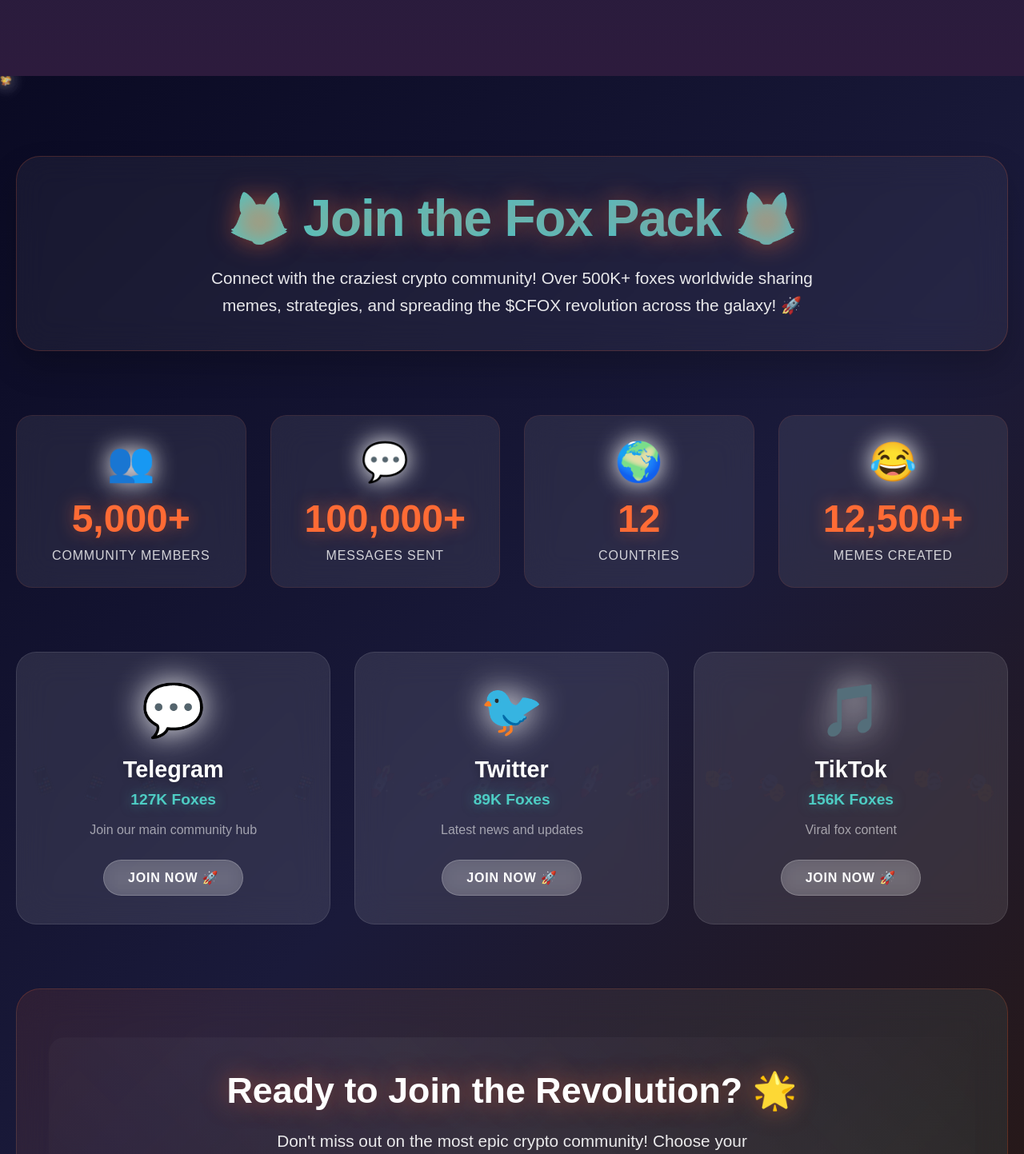
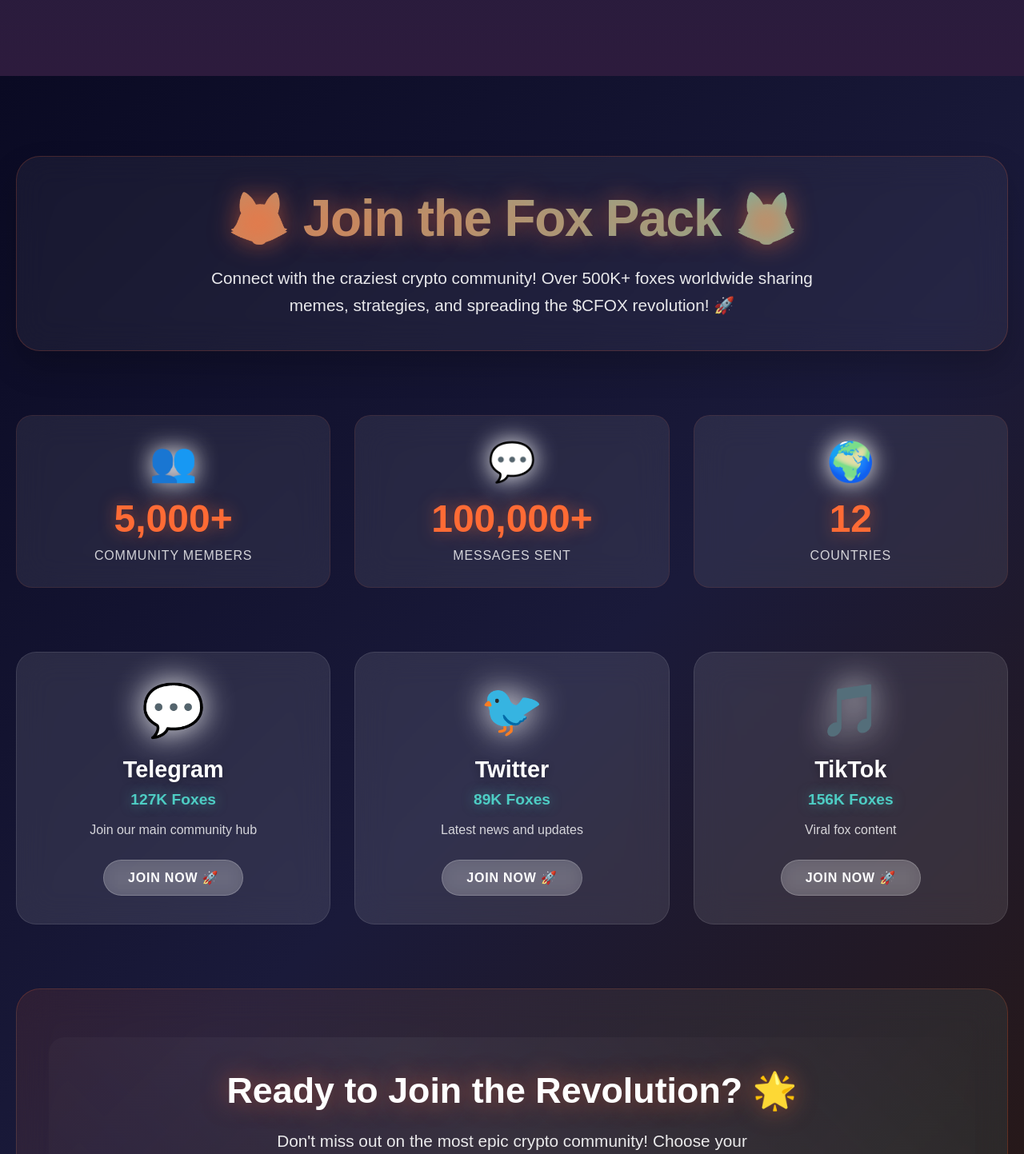
Before and after one commit to ArtemMikhailenko/CrazyFox, a Next.js app: page / in a window 1280 px wide. Shown: the part 3527-4970 px from the top of the page at 80% size. Built offline with nearby package versions, Linux system fonts and the light colour scheme.

Commit message:
first commit

```diff
--- a/src/components/CrazyCommunity/CrazyCommunity.tsx
+++ b/src/components/CrazyCommunity/CrazyCommunity.tsx
@@ -5,15 +5,13 @@
 import styles from './CrazyCommunity.module.css';
 
 const CrazyCommunity = () => {
-  const [activeCard, setActiveCard] = useState(null);
-  const [particles, setParticles] = useState([]);
-  const [mousePosition, setMousePosition] = useState({ x: 0, y: 0 });
-  const [isHovering, setIsHovering] = useState(false);
+  const [activeCard, setActiveCard] = useState<number | null>(null);
+  const [isMobile, setIsMobile] = useState(false);
   const containerRef = useRef(null);
-  const isInView = useInView(containerRef, { once: true, amount: 0.3 });
+  const isInView = useInView(containerRef, { once: true, amount: 0.2 });
   const controls = useAnimation();
 
-  // Community stats that animate
+  // Community stats
   const [stats, setStats] = useState({
     members: 0,
     messages: 0,
@@ -29,7 +27,6 @@
       color: '#0088cc',
       gradient: 'linear-gradient(135deg, #0088cc, #00a6d6)',
       description: 'Join our main community hub',
-      bgPattern: '📱',
       url: 'https://t.me/crazyfoxmeme'
     },
     {
@@ -39,7 +36,6 @@
       color: '#1da1f2',
       gradient: 'linear-gradient(135deg, #1da1f2, #0d8bd9)',
       description: 'Latest news and updates',
-      bgPattern: '🚀',
       url: 'https://x.com/crazyfoxmeme?s=21'
     },
     {
@@ -49,18 +45,29 @@
       color: '#000000',
       gradient: 'linear-gradient(135deg, #000000, #ff0050)',
       description: 'Viral fox content',
-      bgPattern: '🎭',
       url: 'https://www.tiktok.com/@crazyfoxmeme?_t=ZM-8wpwWp3NVAu&_r=1'
     }
   ];
 
+  // Detect mobile device
+  useEffect(() => {
+    const checkIsMobile = () => {
+      const userAgent = navigator.userAgent || navigator.vendor || (window as any).opera;
+      const isMobileDevice = /android|webos|iphone|ipad|ipod|blackberry|iemobile|opera mini/i.test(userAgent.toLowerCase());
+      const isSmallScreen = window.innerWidth <= 768;
+      setIsMobile(isMobileDevice || isSmallScreen);
+    };
 
-  // Animate stats on mount
+    checkIsMobile();
+    window.addEventListener('resize', checkIsMobile);
+    return () => window.removeEventListener('resize', checkIsMobile);
+  }, []);
+
+  // Animate stats when in view
   useEffect(() => {
     if (isInView) {
-      const animateStats = () => {
       const targets = { members: 5000, messages: 100000, countries: 12, memes: 12500 };
-        const duration = 2000;
+      const duration = isMobile ? 1000 : 2000; // Faster on mobile
       const startTime = Date.now();
 
       const updateStats = () => {
@@ -80,64 +87,18 @@
       };
 
       requestAnimationFrame(updateStats);
-      };
-
-      animateStats();
       controls.start('visible');
     }
-  }, [isInView, controls]);
+  }, [isInView, controls, isMobile]);
 
-  // Generate floating particles
-  useEffect(() => {
-    const generateParticles = () => {
-      const newParticles = [];
-      for (let i = 0; i < 20; i++) {
-        newParticles.push({
-          id: i,
-          x: Math.random() * 100,
-          y: Math.random() * 100,
-          size: Math.random() * 4 + 2,
-          speed: Math.random() * 2 + 1,
-          emoji: ['🦊', '🚀', '💎', '🌙', '⭐', '🔥'][Math.floor(Math.random() * 6)]
-        });
-      }
-      //@ts-ignore
-      setParticles(newParticles);
-    };
-
-    generateParticles();
-  }, []);
-
-  // Mouse tracking
-  useEffect(() => {
-    const handleMouseMove = (e:any) => {
-      if (containerRef.current) {
-
-        //@ts-ignore
-        const rect = containerRef.current.getBoundingClientRect();
-        setMousePosition({
-          x: ((e.clientX - rect.left) / rect.width) * 100,
-          y: ((e.clientY - rect.top) / rect.height) * 100
-        });
-      }
-    };
-
-    const container = containerRef.current;
-    if (container) {
-        //@ts-ignore
-      container.addEventListener('mousemove', handleMouseMove);
-      //@ts-ignore
-      return () => container.removeEventListener('mousemove', handleMouseMove);
-    }
-  }, []);
-
+  // Simplified animations for mobile
   const containerVariants = {
     hidden: { opacity: 0 },
     visible: {
       opacity: 1,
       transition: {
-        staggerChildren: 0.1,
-        delayChildren: 0.2
+        staggerChildren: isMobile ? 0.05 : 0.1,
+        delayChildren: isMobile ? 0.1 : 0.2
       }
     }
   };
@@ -145,98 +106,46 @@
   const cardVariants = {
     hidden: {
       opacity: 0,
-      y: 50,
-      rotateX: -15
+      y: isMobile ? 20 : 50
     },
     visible: {
       opacity: 1,
       y: 0,
-      rotateX: 0,
       transition: {
         type: "spring",
-        stiffness: 100,
-        damping: 15
+        stiffness: isMobile ? 200 : 100,
+        damping: isMobile ? 20 : 15
       }
     }
   };
 
   return (
     <div className={styles.communityWrapper} ref={containerRef}>
-      {/* Animated Background */}
+      {/* Simplified background for mobile */}
+      {!isMobile && (
         <div className={styles.backgroundEffects}>
-        {particles.map((particle) => (
-          <motion.div
-          //@ts-ignore
-            key={particle.id}
-            className={styles.particle}
-            initial={{
-                //@ts-ignore
-              x: `${particle.x}%`,
-              //@ts-ignore
-              y: `${particle.y}%`,
-              //@ts-ignore
-              fontSize: `${particle.size}px`
-            }}
-            animate={{
-                //@ts-ignore
-              y: [`${particle.y}%`, `${particle.y - 20}%`, `${particle.y}%`],
-              rotate: [0, 180, 360],
-              scale: [1, 1.2, 1]
-            }}
-            transition={{
-                //@ts-ignore
-              duration: particle.speed * 3,
-              repeat: Infinity,
-              ease: "easeInOut"
-            }}
-          >
-            {/*@ts-ignore*/}
-            {particle.emoji}
-          </motion.div>
-        ))}
+          {/* Only show particles on desktop */}
+          <div className={styles.simpleBackground} />
         </div>
-
-      {/* Mouse Glow Effect */}
-      <motion.div
-        className={styles.mouseGlow}
-        animate={{
-          x: `${mousePosition.x}%`,
-          y: `${mousePosition.y}%`,
-          opacity: isHovering ? 0.6 : 0
-        }}
-        transition={{ type: "spring", stiffness: 500, damping: 30 }}
-      />
+      )}
 
       <motion.div
         className={styles.container}
         variants={containerVariants}
         initial="hidden"
         animate={controls}
-        onMouseEnter={() => setIsHovering(true)}
-        onMouseLeave={() => setIsHovering(false)}
       >
         {/* Header Section */}
         <motion.div className={styles.header} variants={cardVariants}>
-          <motion.div
-            className={styles.titleContainer}
-            whileHover={{ scale: 1.02 }}
-          >
-            <motion.h2
-              className={styles.title}
-              initial={{ backgroundPosition: "0% 50%" }}
-              animate={{ backgroundPosition: "200% 50%" }}
-              transition={{ duration: 3, repeat: Infinity, ease: "linear" }}
-            >
+          <div className={styles.titleContainer}>
+            <h2 className={styles.title}>
               🦊 Join the Fox Pack 🦊
-            </motion.h2>
-            <motion.p
-              className={styles.subtitle}
-              variants={cardVariants}
-            >
+            </h2>
+            <p className={styles.subtitle}>
               Connect with the craziest crypto community! Over 500K+ foxes worldwide sharing memes,
-              strategies, and spreading the $CFOX revolution across the galaxy! 🚀
-            </motion.p>
-          </motion.div>
+              strategies, and spreading the $CFOX revolution! 🚀
+            </p>
+          </div>
         </motion.div>
 
         {/* Community Stats */}
@@ -245,17 +154,14 @@
             { label: 'Community Members', value: stats.members, icon: '👥', suffix: '+' },
             { label: 'Messages Sent', value: stats.messages, icon: '💬', suffix: '+' },
             { label: 'Countries', value: stats.countries, icon: '🌍', suffix: '' },
-            { label: 'Memes Created', value: stats.memes, icon: '😂', suffix: '+' }
+            // { label: 'Memes Created', value: stats.memes, icon: '😂', suffix: '+' }
           ].map((stat, i) => (
             <motion.div
               key={i}
               className={styles.statCard}
-              whileHover={{
-                scale: 1.05,
-                boxShadow: "0 20px 40px rgba(255, 107, 53, 0.3)"
-              }}
-              whileTap={{ scale: 0.95 }}
-              initial={{ opacity: 0, y: 20 }}
+              whileHover={!isMobile ? { scale: 1.05 } : {}}
+              whileTap={{ scale: 0.98 }}
+              initial={{ opacity: 0, y: isMobile ? 10 : 20 }}
               animate={{ opacity: 1, y: 0 }}
               transition={{ delay: i * 0.1 }}
             >
@@ -271,114 +177,56 @@
         {/* Social Platforms Grid */}
         <motion.div className={styles.socialGrid} variants={cardVariants}>
           {socialPlatforms.map((platform, i) => (
-            <a
+            <motion.a
               key={i}
               href={platform.url}
               target="_blank"
               rel="noopener noreferrer"
               className={styles.linkWrapper}
+              variants={cardVariants}
+              whileHover={!isMobile ? { scale: 1.02 } : {}}
+              whileTap={{ scale: 0.98 }}
+              onHoverStart={() => !isMobile && setActiveCard(i)}
+              onHoverEnd={() => !isMobile && setActiveCard(null)}
+              onClick={() => isMobile && setActiveCard(activeCard === i ? null : i)}
             >
-            <motion.div
-              key={i}
+              <div
                 className={styles.socialCard}
-              variants={cardVariants}
-              whileHover={{
-                scale: 1.05,
-                rotateY: 5,
-                z: 50
-              }}
-              whileTap={{ scale: 0.95 }}
-              //@ts-ignore
-              onHoverStart={() => setActiveCard(i)}
-              onHoverEnd={() => setActiveCard(null)}
                 style={{
-                background: activeCard === i ? platform.gradient : 'rgba(255, 255, 255, 0.1)'
+                  background: (activeCard === i && !isMobile) ? platform.gradient : 'rgba(255, 255, 255, 0.1)'
                 }}
               >
-              {/* Background Pattern */}
-              <div className={styles.cardPattern}>
-                {Array.from({ length: 6 }, (_, j) => (
-                  <span key={j} className={styles.patternEmoji}>
-                    {platform.bgPattern}
-                  </span>
-                ))}
+                {/* Simplified content for mobile */}
+                <div className={styles.cardContent}>
+                  <div className={styles.socialIcon}>
+                    {platform.icon}
                   </div>
 
-              {/* Card Content */}
-              <div className={styles.cardContent}>
-                <motion.div
-                  className={styles.socialIcon}
-                  animate={{
-                    rotate: activeCard === i ? [0, -10, 10, 0] : 0,
-                    scale: activeCard === i ? 1.2 : 1
-                  }}
-                  transition={{ duration: 0.5 }}
-                >
-                  {platform.icon}
-                </motion.div>
+                  <h3 className={styles.socialName}>
+                    {platform.name}
+                  </h3>
 
-                <motion.h3
-                  className={styles.socialName}
-                  animate={{ y: activeCard === i ? -2 : 0 }}
-                >
-                  {platform.name}
-                </motion.h3>
-
-                <motion.div
-                  className={styles.memberCount}
-                  animate={{ scale: activeCard === i ? 1.1 : 1 }}
-                >
+                  <div className={styles.memberCount}>
                     {platform.members} Foxes
-                </motion.div>
-
-                <motion.p
-                  className={styles.socialDescription}
-                  initial={{ opacity: 0.7 }}
-                  animate={{ opacity: activeCard === i ? 1 : 0.7 }}
-                >
-                  {platform.description}
-                </motion.p>
-
-                <motion.button
-                  className={styles.joinButton}
-                  whileHover={{ scale: 1.05 }}
-                  whileTap={{ scale: 0.95 }}
-                  animate={{
-                    backgroundColor: activeCard === i ? '#ffffff' : 'rgba(255, 255, 255, 0.2)',
-                    color: activeCard === i ? platform.color : '#ffffff'
-                  }}
-                >
-                  Join Now 🚀
-                </motion.button>
                   </div>
 
-              {/* Hover Effect */}
-              <motion.div
-                className={styles.cardGlow}
-                animate={{
-                  opacity: activeCard === i ? 1 : 0,
-                  scale: activeCard === i ? 1 : 0.8
-                }}
-                style={{ background: platform.gradient }}
-              />
-            </motion.div>
-            </a>
+                  <p className={styles.socialDescription}>
+                    {platform.description}
+                  </p>
+
+                  <button className={styles.joinButton}>
+                    Join Now 🚀
+                  </button>
+                </div>
+              </div>
+            </motion.a>
           ))}
         </motion.div>
 
         {/* Call to Action */}
         <motion.div className={styles.ctaSection} variants={cardVariants}>
-          <motion.div
-            className={styles.ctaCard}
-            whileHover={{ scale: 1.02, boxShadow: "0 30px 60px rgba(255, 107, 53, 0.4)" }}
-          >
-            <motion.div
-              className={styles.ctaContent}
-              animate={{
-                backgroundPosition: ["0% 50%", "100% 50%", "0% 50%"]
-              }}
-              transition={{ duration: 4, repeat: Infinity, ease: "linear" }}
-            >
+          <div className={styles.ctaCard}>
+            <div className={styles.ctaContent}>
               <h3 className={styles.ctaTitle}>
                 Ready to Join the Revolution? 🌟
               </h3>
@@ -389,21 +237,19 @@
               <div className={styles.ctaButtons}>
                 <motion.button
                   className={styles.primaryCta}
-                  whileHover={{ scale: 1.05 }}
                   whileTap={{ scale: 0.95 }}
                 >
                   🚀 Join All Platforms
                 </motion.button>
                 <motion.button
                   className={styles.secondaryCta}
-                  whileHover={{ scale: 1.05 }}
                   whileTap={{ scale: 0.95 }}
                 >
                   💎 Learn More
                 </motion.button>
               </div>
-            </motion.div>
-          </motion.div>
+            </div>
+          </div>
         </motion.div>
       </motion.div>
     </div>
```
Lines whose indentation alone changed are shown as unchanged.
